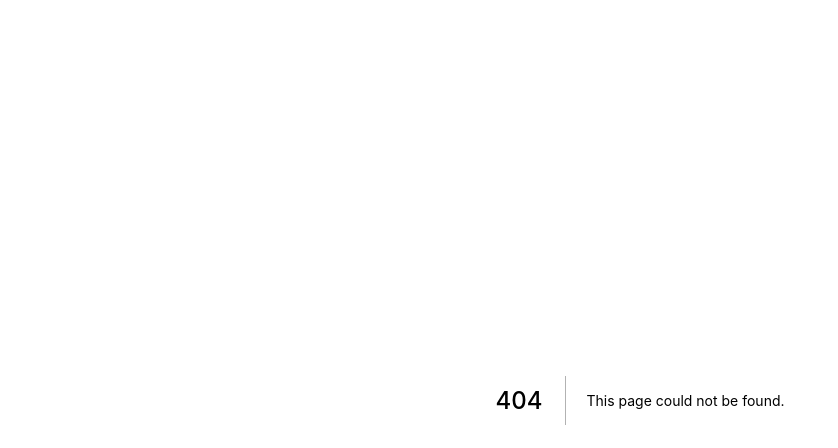
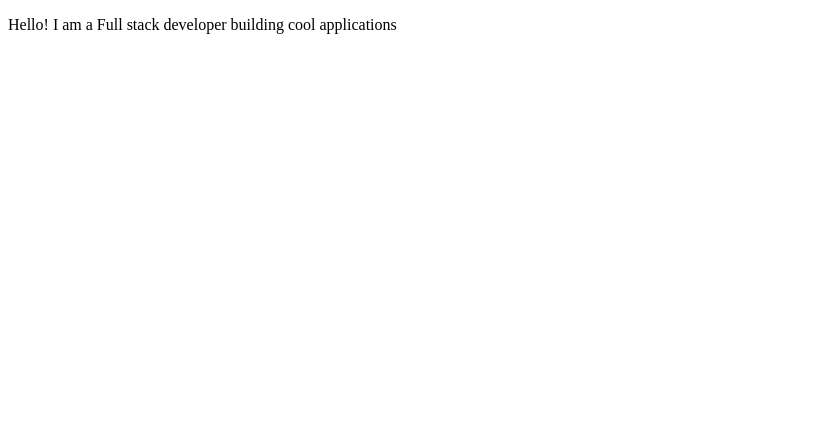
Before and after one commit to cesarcross/portfoliocesar, a Next.js app: page /components/Intro in a window 1280 px wide. Before the commit this address had no page. Shown: the top 448 px of the page, without its empty margins (0-838 px from the left). Built offline with nearby package versions, Linux system fonts and the light colour scheme.

Commit message:
working on the main page

```diff
--- /dev/null
+++ b/src/pages/components/Intro.jsx
@@ -0,0 +1,11 @@
+import React from 'react';
+
+const Intro = () => {
+  return (
+    <div>
+      <p>Hello! I am a Full stack developer building cool applications</p>
+    </div>
+  );
+};
+
+export default Intro;
--- a/src/pages/index.jsx
+++ b/src/pages/index.jsx
@@ -1,4 +1,5 @@
 import Link from 'next/link';
+import Intro from './components/Intro';
 
 import styles from './styles/home.module.css';
 
@@ -11,6 +12,7 @@ function HomePage() {
       <div className='homeintro'>
         <p>Cesar</p>
         <p>Corregiari</p>
+        <Intro />
       </div>
       <div className='homeprojects'>
         <a href='https://www.astrobay.vercel.app' target='blank'>
--- a/src/pages/todo/index.jsx
+++ b/src/pages/todo/index.jsx
@@ -2,7 +2,7 @@
 import { useState, useEffect } from 'react';
 // import Button from '../components/Button';
 import Tasks from '../components/Tasks';
-import AddTask from '../components/AddTask';
+import AddTask from '../components/taskmanager/AddTask';
 
 function ToDo() {
   const [tasks, setTasks] = useState([]);
```
Also changed, not shown: src/pages/components/taskmanager/AddTask.jsx (renamed from src/pages/components/AddTask.jsx), src/pages/components/taskmanager/Button.jsx (renamed from src/pages/components/Button.jsx), src/pages/components/taskmanager/Task.jsx (renamed from src/pages/components/Task.jsx), src/pages/components/taskmanager/Tasks.jsx (renamed from src/pages/components/Tasks.jsx).
